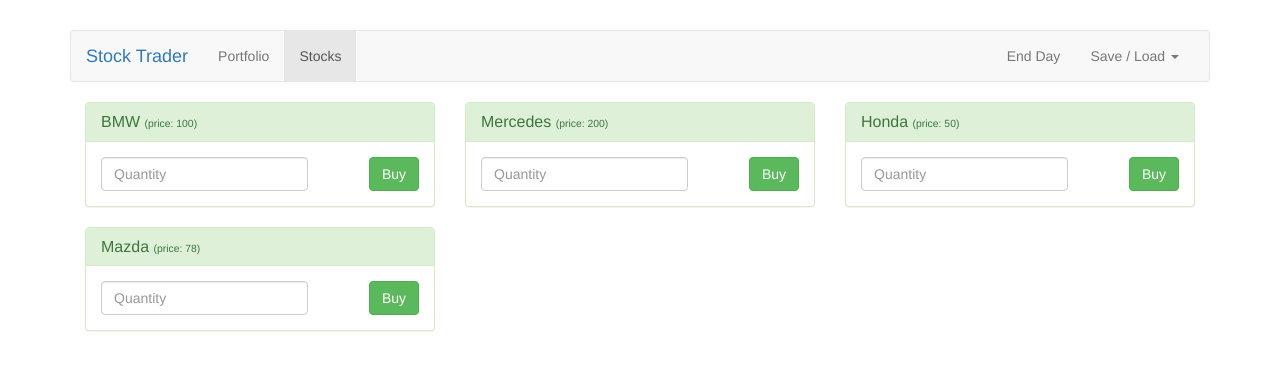
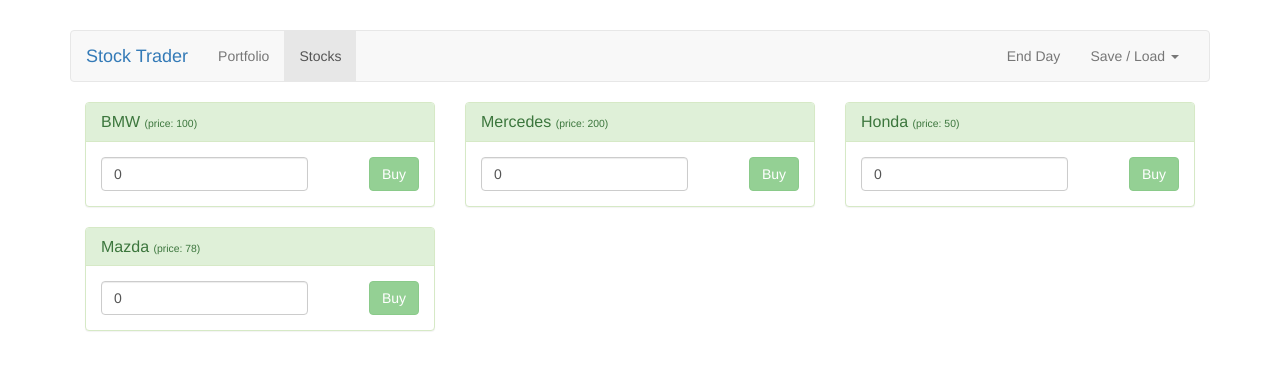
Before and after one commit to HuangStanley050/vueTrader, a Vue app: page /stocks in a window 1280 px wide. Shown: the top 370 px of the page. Built offline with nearby package versions, Linux system fonts and the light colour scheme.

Commit message:
hooked up vuex

```diff
--- a/package.json
+++ b/package.json
@@ -10,7 +10,8 @@
   "dependencies": {
     "core-js": "^2.6.5",
     "vue": "^2.6.10",
-    "vue-router": "^3.1.2"
+    "vue-router": "^3.1.2",
+    "vuex": "^3.1.1"
   },
   "devDependencies": {
     "@vue/cli-plugin-babel": "^3.10.0",
--- a/src/App.vue
+++ b/src/App.vue
@@ -5,6 +5,9 @@
 <script>
 import Header from "./components/Header.vue";
 export default {
+  created() {
+    this.$store.dispatch("initStocks");
+  },
   name: "app",
   components: { Header }
 };
--- a/src/components/stocks/Stock.vue
+++ b/src/components/stocks/Stock.vue
@@ -8,10 +8,21 @@
       </div>
       <div class="panel-body">
         <div class="pull-left">
-          <input type="number" class="form-control" placeholder="Quantity" />
+          <input
+            type="number"
+            v-model.number="quantity"
+            class="form-control"
+            placeholder="Quantity"
+          />
         </div>
         <div class="pull-right">
-          <button class="btn btn-success">Buy</button>
+          <button
+            @click="buyStock"
+            :disabled="quantity <= 0"
+            class="btn btn-success"
+          >
+            Buy
+          </button>
         </div>
       </div>
     </div>
@@ -19,6 +30,22 @@
 </template>
 <script>
 export default {
-  props: ["stock"]
+  props: ["stock"],
+  methods: {
+    buyStock() {
+      const order = {
+        stockId: this.stock.id,
+        stockPrice: this.stock.price,
+        quantity: this.quantity
+      };
+      console.log(order);
+      this.quantity = 0;
+    }
+  },
+  data() {
+    return {
+      quantity: 0
+    };
+  }
 };
 </script>
--- a/src/components/stocks/Stocks.vue
+++ b/src/components/stocks/Stocks.vue
@@ -5,32 +5,11 @@
 <script>
 import Stock from "./Stock.vue";
 export default {
-  components: { Stock },
-  data() {
-    return {
-      stocks: [
-        {
-          id: 1,
-          name: "BMW",
-          price: 100
-        },
-        {
-          id: 2,
-          name: "Mercedes",
-          price: 200
-        },
-        {
-          id: 3,
-          name: "Honda",
-          price: 50
-        },
-        {
-          id: 4,
-          name: "Mazda",
-          price: 78
-        }
-      ]
-    };
-  }
+  computed: {
+    stocks() {
+      return this.$store.getters.stocks;
+    }
+  },
+  components: { Stock }
 };
 </script>
--- /dev/null
+++ b/src/data/stocks.js
@@ -0,0 +1,22 @@
+export default [
+  {
+    id: 1,
+    name: "BMW",
+    price: 100
+  },
+  {
+    id: 2,
+    name: "Mercedes",
+    price: 200
+  },
+  {
+    id: 3,
+    name: "Honda",
+    price: 50
+  },
+  {
+    id: 4,
+    name: "Mazda",
+    price: 78
+  }
+];
--- a/src/main.js
+++ b/src/main.js
@@ -2,6 +2,7 @@
 import VueRouter from "vue-router";
 import App from "./App.vue";
 import { routes } from "./routes.js";
+import store from "./store/store";
 
 Vue.config.productionTip = false;
 Vue.use(VueRouter);
@@ -13,5 +14,6 @@
 
 new Vue({
   router,
+  store,
   render: h => h(App)
 }).$mount("#app");
--- /dev/null
+++ b/src/store/modules/stocks.js
@@ -0,0 +1,33 @@
+import stocks from "../../data/stocks";
+
+const state = { stocks: [] };
+
+const mutations = {
+  SET_STOCKS(state, stocks) {
+    state.stocks = stocks;
+  },
+  RND_STOCKS(state) {}
+};
+
+const actions = {
+  buyStock: ({ commit }, order) => {
+    commit();
+  },
+  initStocks: ({ commit }) => {
+    commit("SET_STOCKS", stocks);
+  },
+  randomizeStocks: ({ commit }) => {
+    commit("RND_STOCKS");
+  }
+};
+
+const getters = {
+  stocks: state => state.stocks
+};
+
+export default {
+  state,
+  mutations,
+  actions,
+  getters
+};
--- /dev/null
+++ b/src/store/store.js
@@ -0,0 +1,6 @@
+import Vue from "vue";
+import Vuex from "vuex";
+import stocks from "./modules/stocks";
+
+Vue.use(Vuex);
+export default new Vuex.Store({ modules: { stocks } });
```
Also changed, not shown: 1 other file (tests, documents, lock files or other folders).
